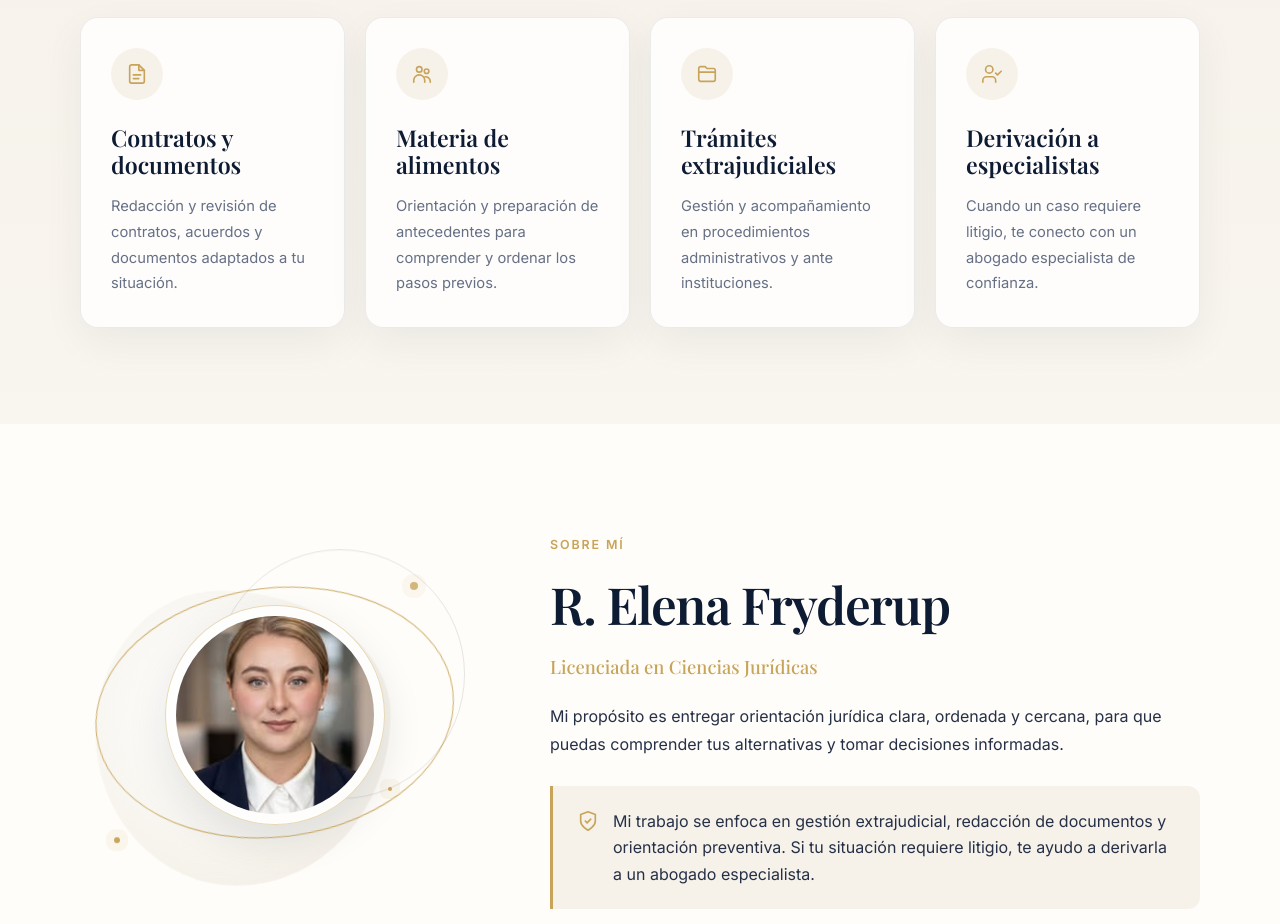
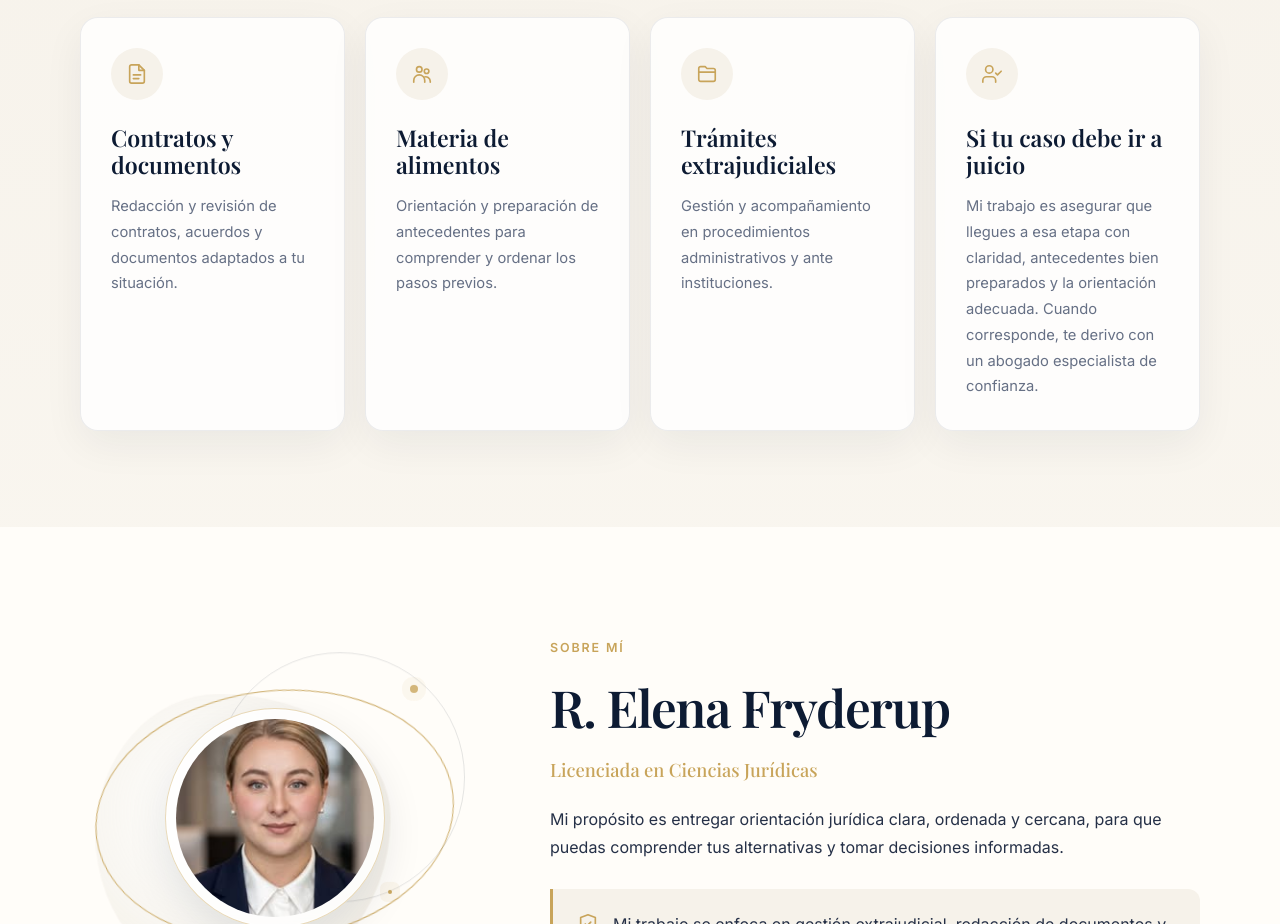
Before and after one commit to naabit/pagina-elena, a React (Vite) app: page / in a window 1280 px wide. Shown: the part 1040-1964 px from the top of the page. Built offline with nearby package versions, Linux system fonts and the light colour scheme.

Commit message:
cambio text

```diff
--- a/src/components/Services.jsx
+++ b/src/components/Services.jsx
@@ -4,7 +4,7 @@ const services = [
   { Icon: FileTextIcon, title: 'Contratos y documentos', text: 'Redacción y revisión de contratos, acuerdos y documentos adaptados a tu situación.' },
   { Icon: FamilyIcon, title: 'Materia de alimentos', text: 'Orientación y preparación de antecedentes para comprender y ordenar los pasos previos.' },
   { Icon: FolderIcon, title: 'Trámites extrajudiciales', text: 'Gestión y acompañamiento en procedimientos administrativos y ante instituciones.' },
-  { Icon: UserCheckIcon, title: 'Derivación a especialistas', text: 'Cuando un caso requiere litigio, te conecto con un abogado especialista de confianza.' },
+  { Icon: UserCheckIcon, title: 'Si tu caso debe ir a juicio', text: 'Mi trabajo es asegurar que llegues a esa etapa con claridad, antecedentes bien preparados y la orientación adecuada. Cuando corresponde, te derivo con un abogado especialista de confianza.' },
 ]
 
 export default function Services() {
```
